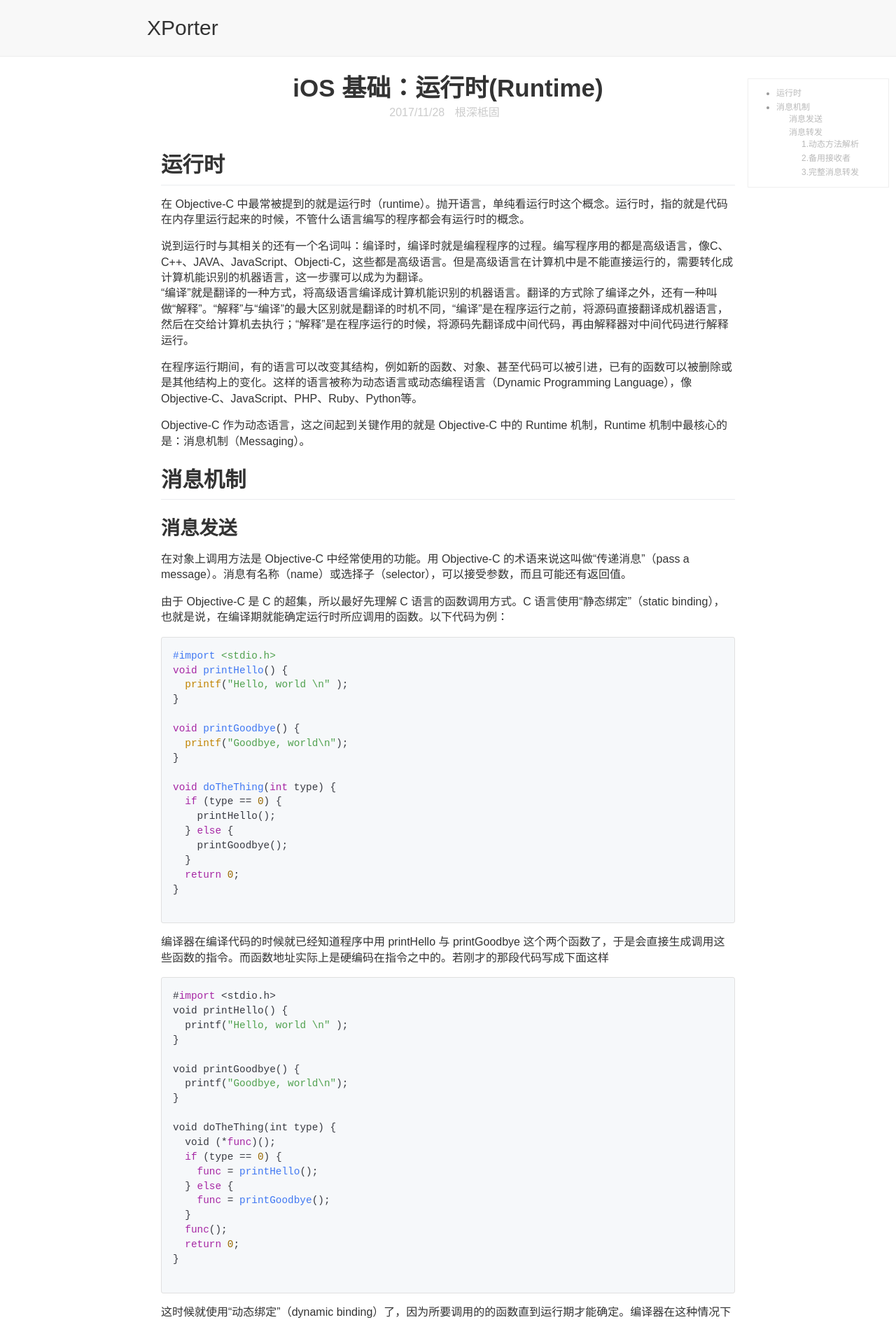
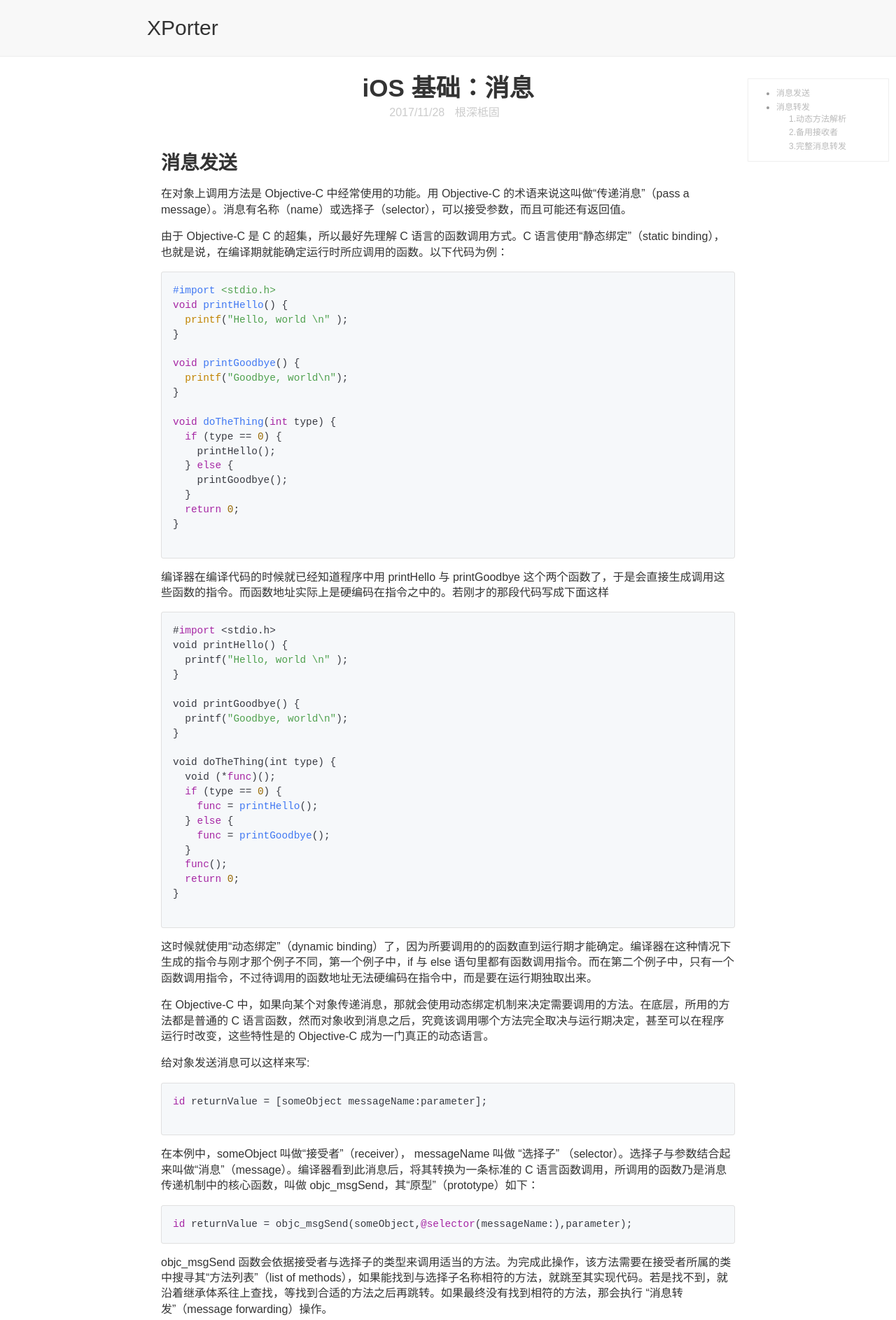
Before and after one commit to nyzhanggy/dulldevil.github.io, a Jekyll site: the page built from _posts/base/2017-11-28-消息.md, in a window 1280 px wide. Shown: the top 1886 px of the page at 70% size. Built offline with Jekyll 4.4.1, drawn with Linux system fonts in a browser that asks for light colours.

Commit message:
no message

```diff
--- a/_posts/base/2017-11-28-运行时(Runtime).md
+++ b/_posts/base/2017-11-28-消息.md
@@ -1,23 +1,11 @@
 ---
-title: iOS 基础：运行时(Runtime)
+title: iOS 基础：消息
 categories: [根深柢固]
 ---
 
 - TOC
 {:toc}
 
-
-## 运行时
-在 Objective-C 中最常被提到的就是运行时（runtime）。抛开语言，单纯看运行时这个概念。运行时，指的就是代码在内存里运行起来的时候，不管什么语言编写的程序都会有运行时的概念。
-
-说到运行时与其相关的还有一个名词叫：编译时，编译时就是编程程序的过程。编写程序用的都是高级语言，像C、C++、JAVA、JavaScript、Objecti-C，这些都是高级语言。但是高级语言在计算机中是不能直接运行的，需要转化成计算机能识别的机器语言，这一步骤可以成为为翻译。
-“编译”就是翻译的一种方式，将高级语言编译成计算机能识别的机器语言。翻译的方式除了编译之外，还有一种叫做“解释”。“解释”与“编译”的最大区别就是翻译的时机不同，“编译”是在程序运行之前，将源码直接翻译成机器语言，然后在交给计算机去执行；“解释”是在程序运行的时候，将源码先翻译成中间代码，再由解释器对中间代码进行解释运行。
-
-在程序运行期间，有的语言可以改变其结构，例如新的函数、对象、甚至代码可以被引进，已有的函数可以被删除或是其他结构上的变化。这样的语言被称为动态语言或动态编程语言（Dynamic Programming Language），像 Objective-C、JavaScript、PHP、Ruby、Python等。
-
-Objective-C 作为动态语言，这之间起到关键作用的就是 Objective-C 中的 Runtime 机制，Runtime 机制中最核心的是：消息机制（Messaging）。
-
-## 消息机制
 
 ### 消息发送
 在对象上调用方法是 Objective-C 中经常使用的功能。用 Objective-C 的术语来说这叫做“传递消息”（pass a message）。消息有名称（name）或选择子（selector），可以接受参数，而且可能还有返回值。
```
Also changed, not shown: _posts/base/2018-2-7-常量和宏.md (deleted, +0 -120 lines).
